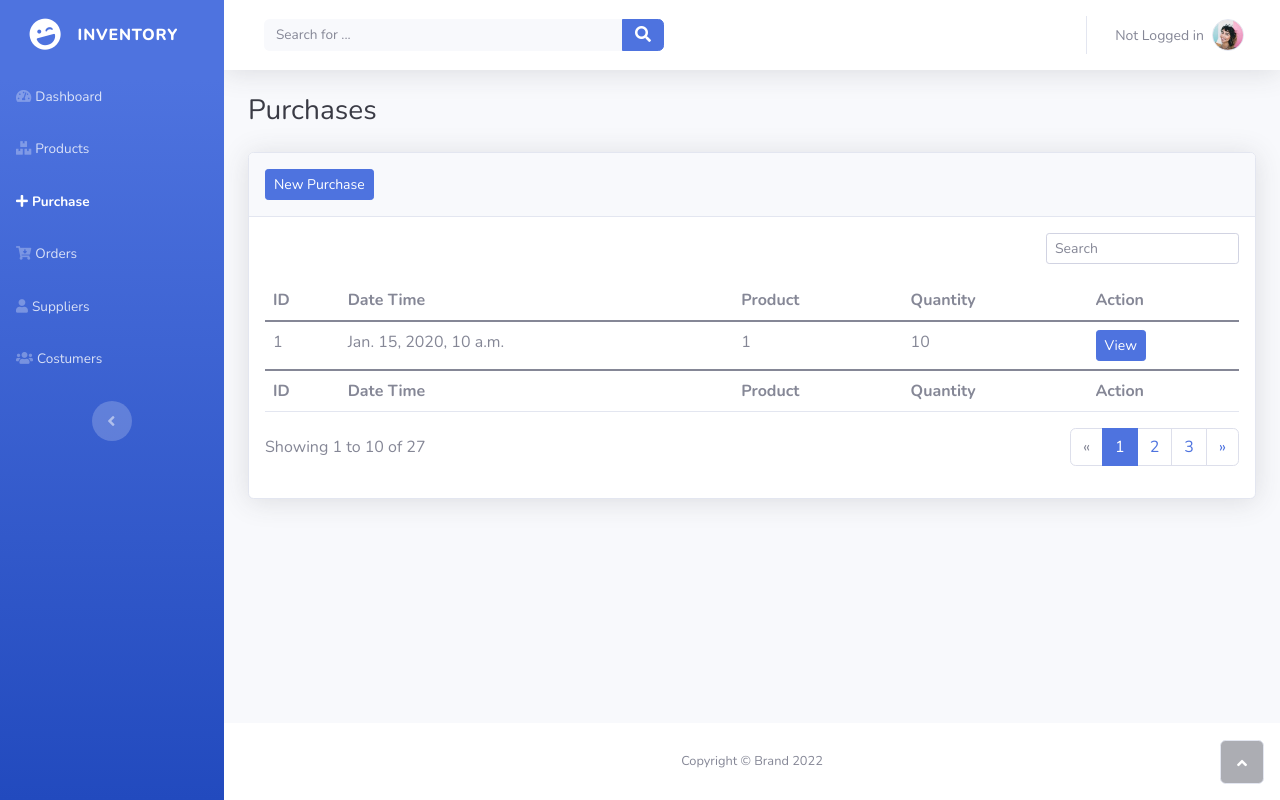
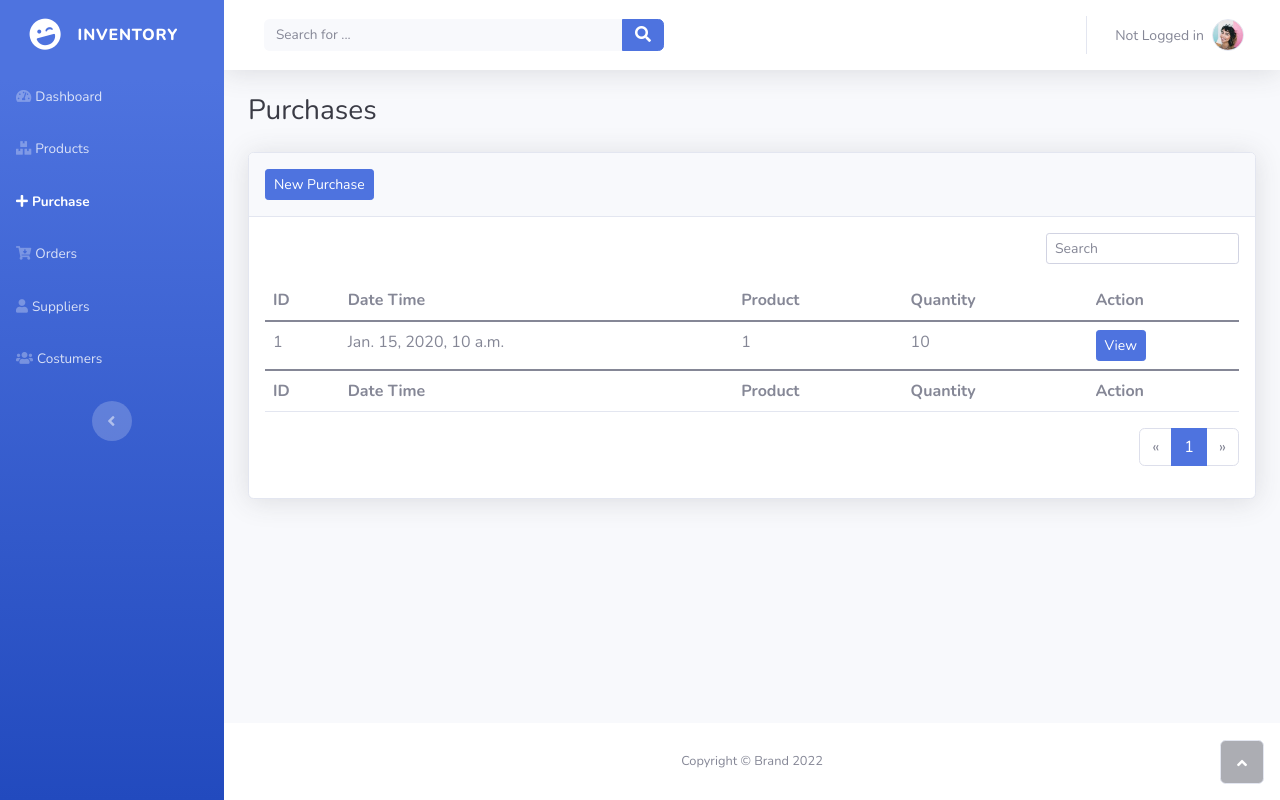
Before and after one commit to feljohn07/inventory, a Django app: page /purchases/ in a window 1280 px wide. Run offline with Django 4.2, Linux system fonts and the light colour scheme; tables that the repository leaves empty hold one stand-in row (values such as "Sample post"); some libraries are stand-ins or nearby versions.

Commit message:
deleted some comment

```diff
--- a/products/views.py
+++ b/products/views.py
@@ -36,7 +36,6 @@ def index(request, *args, **kwargs):
 
     context = {
         'products'              : product,
-        # 'paginated_products'    : product,
         'num_of_pages'          : num_of_pages,
         'purchases'             : purchases,
         'orders'                : orders,
--- a/purchases/views.py
+++ b/purchases/views.py
@@ -2,6 +2,9 @@ from itertools import product
 from django.http import HttpResponse
 from django.shortcuts import render, HttpResponseRedirect
 from django.urls import reverse
+
+# Pagination
+from django.core.paginator import Paginator
 
 from .models import Purchase
 
@@ -12,8 +15,28 @@ from products.models import Product
 from datetime import datetime
 
 def index(request):
-    purchases = Purchase.objects.all().order_by('-id')
-    return render(request, 'purchases/index.html', {'purchases': purchases})
+
+    # Number of rows to display
+    no_rows         = 5
+
+    # Set Up Pagination
+    paginator       = Paginator(Purchase.objects.all().order_by('-id'), no_rows)
+
+    # Track the page
+    page            = request.GET.get('page')
+
+    # product list
+    purchases       = paginator.get_page(page)
+
+    # number of pages
+    num_of_pages    = range(purchases.paginator.num_pages)
+
+    context = {
+        'purchases': purchases,
+        'num_of_pages': num_of_pages,
+    }
+
+    return render(request, 'purchases/index.html', context)
 
 def add_view(request):
     products = Product.objects.all()
--- a/templates/purchases/index.html
+++ b/templates/purchases/index.html
@@ -67,16 +67,24 @@
             <!-- Pagination -->
             <div class="row">
                 <div class="col-md-6 align-self-center">
-                    <p id="dataTable_info" class="dataTables_info" role="status" aria-live="polite">Showing 1 to 10 of 27</p>
                 </div>
                 <div class="col-md-6">
                     <nav class="d-lg-flex justify-content-lg-end dataTables_paginate paging_simple_numbers">
                         <ul class="pagination">
-                            <li class="page-item disabled"><a class="page-link" aria-label="Previous" href="#"><span aria-hidden="true">«</span></a></li>
-                            <li class="page-item active"><a class="page-link" href="#">1</a></li>
-                            <li class="page-item"><a class="page-link" href="#">2</a></li>
-                            <li class="page-item"><a class="page-link" href="#">3</a></li>
-                            <li class="page-item"><a class="page-link" aria-label="Next" href="#"><span aria-hidden="true">»</span></a></li>
+                            <li class="page-item {% if not purchases.has_previous %} disabled {% endif %}">
+                                <a class="page-link" aria-label="Previous" href="{% if purchases.has_previous %} ?page={{ purchases.previous_page_number }} {% endif %}"><span aria-hidden="true">«</span></a>
+                            </li>
+
+                            {# Loop pages number #}
+                            {% for i in num_of_pages %}
+
+                                <li class="page-item {% if purchases.number == forloop.counter %} active {% endif %}"><a class="page-link" href="?page={{ forloop.counter }}">{{ forloop.counter }}</a></li>
+
+                            {%endfor%}
+
+                            <li class="page-item {% if not purchases.has_next %} disabled {% endif %}">
+                                <a class="page-link" aria-label="Next" href="{% if purchases.has_next %} ?page={{ purchases.next_page_number }} {% endif %}"><span aria-hidden="true">»</span></a>
+                            </li>
                         </ul>
                     </nav>
                 </div>
```
